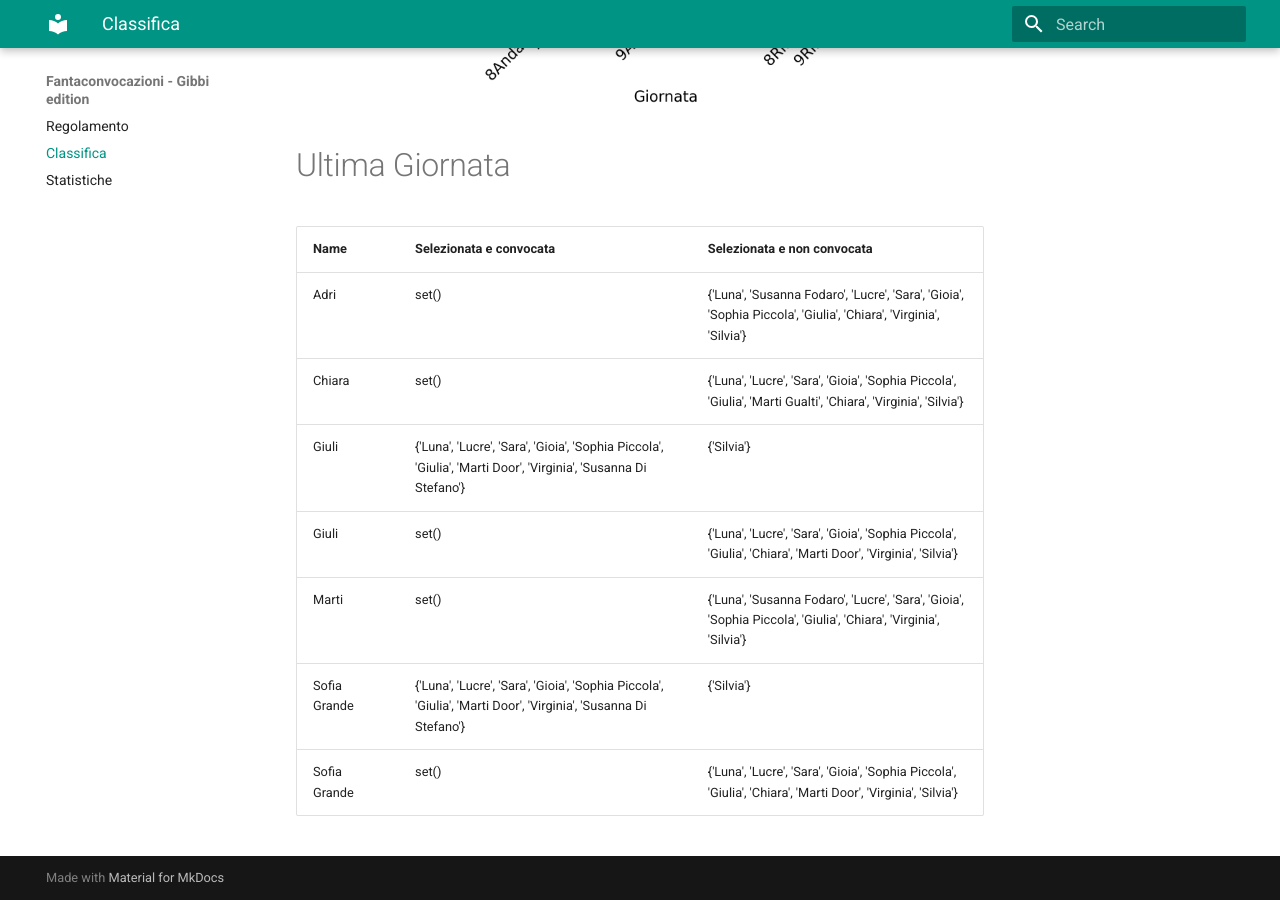
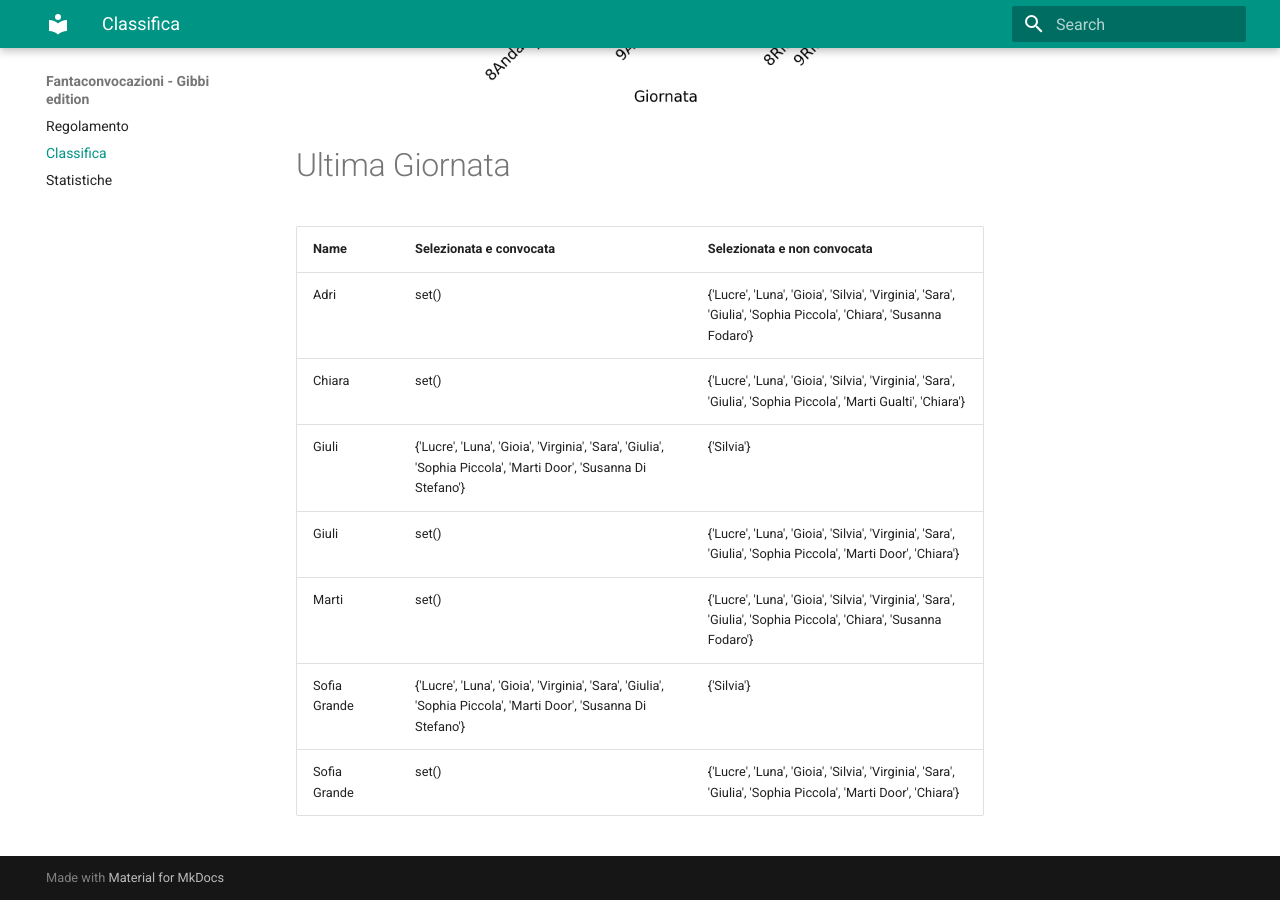
Before and after one commit to martinig94/fantagibbi, an MkDocs documentation site: the page built from docs/Classifica.md, in a window 1280 px wide and 900 px high, scrolled down 1003 px. Built offline with MkDocs 1.6.1 and Material for MkDocs 9.7.7, drawn with Linux system fonts in a browser that asks for light colours.

Commit message:
Auto-update from main.py

```diff
--- a/docs/Classifica.md
+++ b/docs/Classifica.md
@@ -18,11 +18,11 @@
 <!-- START_TABLE CORRECT -->
 | Name         | Selezionata e convocata                                                                                        | Selezionata e non convocata                                                                                      |
 |:-------------|:---------------------------------------------------------------------------------------------------------------|:-----------------------------------------------------------------------------------------------------------------|
-| Adri         | set()                                                                                                          | {'Luna', 'Susanna Fodaro', 'Lucre', 'Sara', 'Gioia', 'Sophia Piccola', 'Giulia', 'Chiara', 'Virginia', 'Silvia'} |
-| Chiara       | set()                                                                                                          | {'Luna', 'Lucre', 'Sara', 'Gioia', 'Sophia Piccola', 'Giulia', 'Marti Gualti', 'Chiara', 'Virginia', 'Silvia'}   |
-| Giuli        | {'Luna', 'Lucre', 'Sara', 'Gioia', 'Sophia Piccola', 'Giulia', 'Marti Door', 'Virginia', 'Susanna Di Stefano'} | {'Silvia'}                                                                                                       |
-| Giuli        | set()                                                                                                          | {'Luna', 'Lucre', 'Sara', 'Gioia', 'Sophia Piccola', 'Giulia', 'Chiara', 'Marti Door', 'Virginia', 'Silvia'}     |
-| Marti        | set()                                                                                                          | {'Luna', 'Susanna Fodaro', 'Lucre', 'Sara', 'Gioia', 'Sophia Piccola', 'Giulia', 'Chiara', 'Virginia', 'Silvia'} |
-| Sofia Grande | {'Luna', 'Lucre', 'Sara', 'Gioia', 'Sophia Piccola', 'Giulia', 'Marti Door', 'Virginia', 'Susanna Di Stefano'} | {'Silvia'}                                                                                                       |
-| Sofia Grande | set()                                                                                                          | {'Luna', 'Lucre', 'Sara', 'Gioia', 'Sophia Piccola', 'Giulia', 'Chiara', 'Marti Door', 'Virginia', 'Silvia'}     |
+| Adri         | set()                                                                                                          | {'Lucre', 'Luna', 'Gioia', 'Silvia', 'Virginia', 'Sara', 'Giulia', 'Sophia Piccola', 'Chiara', 'Susanna Fodaro'} |
+| Chiara       | set()                                                                                                          | {'Lucre', 'Luna', 'Gioia', 'Silvia', 'Virginia', 'Sara', 'Giulia', 'Sophia Piccola', 'Marti Gualti', 'Chiara'}   |
+| Giuli        | {'Lucre', 'Luna', 'Gioia', 'Virginia', 'Sara', 'Giulia', 'Sophia Piccola', 'Marti Door', 'Susanna Di Stefano'} | {'Silvia'}                                                                                                       |
+| Giuli        | set()                                                                                                          | {'Lucre', 'Luna', 'Gioia', 'Silvia', 'Virginia', 'Sara', 'Giulia', 'Sophia Piccola', 'Marti Door', 'Chiara'}     |
+| Marti        | set()                                                                                                          | {'Lucre', 'Luna', 'Gioia', 'Silvia', 'Virginia', 'Sara', 'Giulia', 'Sophia Piccola', 'Chiara', 'Susanna Fodaro'} |
+| Sofia Grande | {'Lucre', 'Luna', 'Gioia', 'Virginia', 'Sara', 'Giulia', 'Sophia Piccola', 'Marti Door', 'Susanna Di Stefano'} | {'Silvia'}                                                                                                       |
+| Sofia Grande | set()                                                                                                          | {'Lucre', 'Luna', 'Gioia', 'Silvia', 'Virginia', 'Sara', 'Giulia', 'Sophia Piccola', 'Marti Door', 'Chiara'}     |
 <!-- END_TABLE CORRECT -->
```
